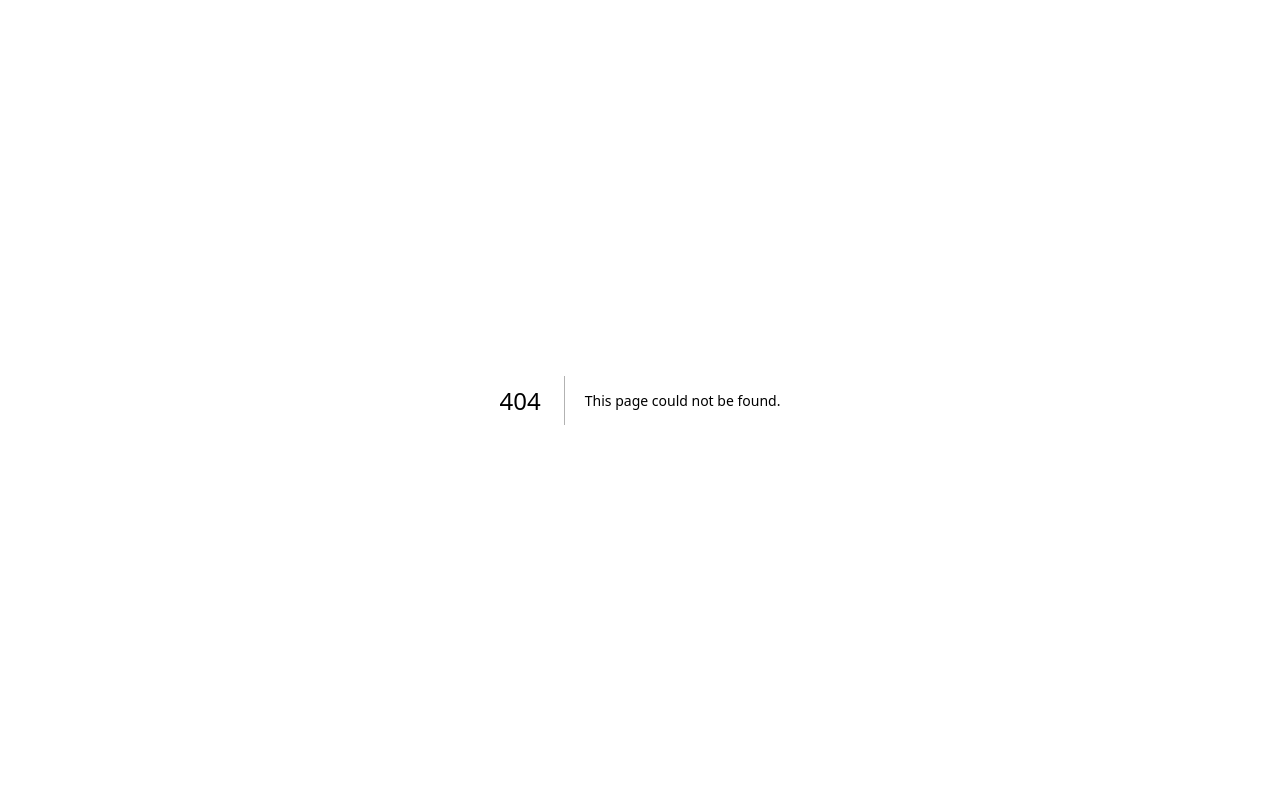
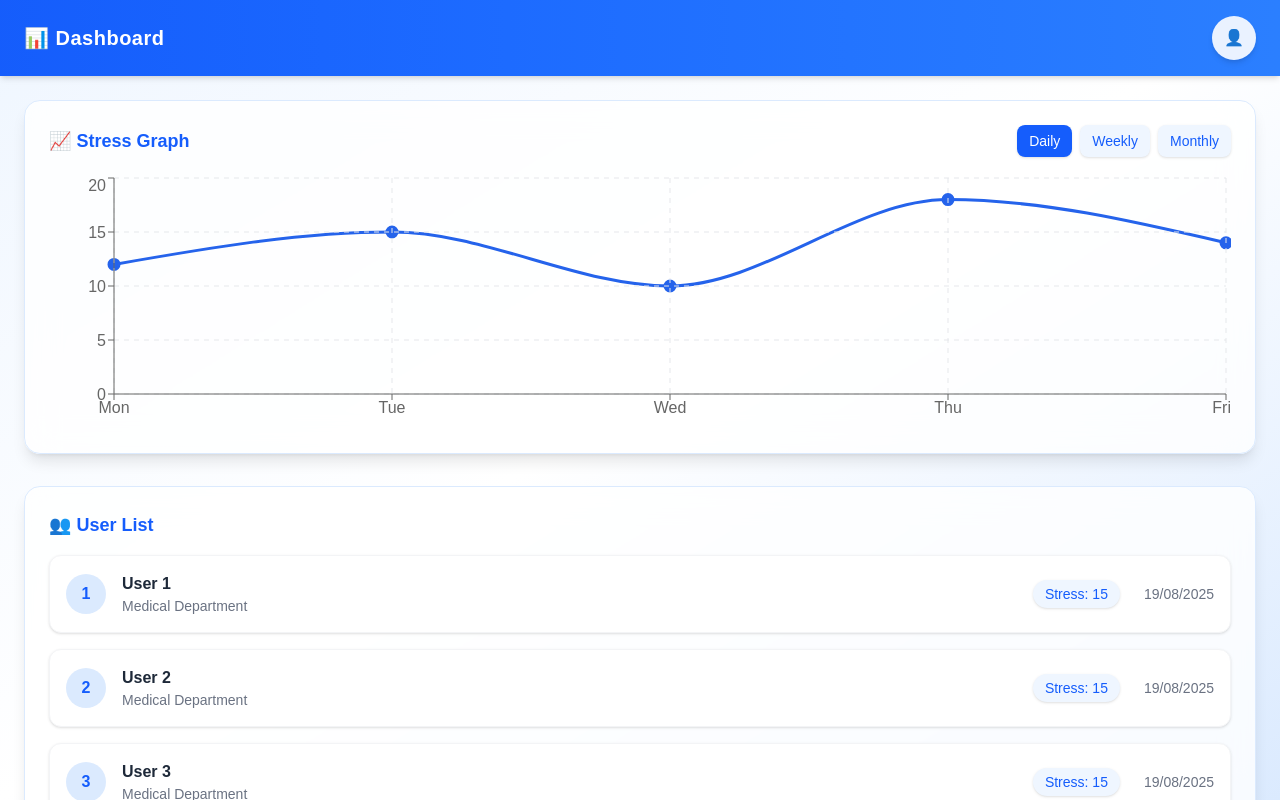
Before and after one commit to pskjksr/NutriImpact, a Next.js app: page /Findevaluationresults in a window 1280 px wide. Before the commit this address had no page. Built offline with nearby package versions, Linux system fonts and the light colour scheme.

Commit message:
Findevaluationresults

```diff
--- a/package.json
+++ b/package.json
@@ -14,7 +14,8 @@
     "gsap": "^3.13.0",
     "next": "15.4.6",
     "react": "19.1.0",
-    "react-dom": "19.1.0"
+    "react-dom": "19.1.0",
+    "recharts": "^3.1.2"
   },
   "devDependencies": {
     "@tailwindcss/postcss": "^4",
--- /dev/null
+++ b/src/app/Findevaluationresults/page.tsx
@@ -0,0 +1,177 @@
+"use client";
+
+import Link from "next/link";
+import { useState } from "react";
+import { useRouter } from "next/navigation";
+import { motion, AnimatePresence } from "framer-motion";
+import {
+  LineChart,
+  Line,
+  CartesianGrid,
+  XAxis,
+  YAxis,
+  Tooltip,
+  ResponsiveContainer,
+} from "recharts";
+
+const data = [
+  { name: "Mon", stress: 12 },
+  { name: "Tue", stress: 15 },
+  { name: "Wed", stress: 10 },
+  { name: "Thu", stress: 18 },
+  { name: "Fri", stress: 14 },
+];
+
+export default function DashboardPage() {
+  const [range, setRange] = useState("Daily");
+  const [open, setOpen] = useState(false);
+  const router = useRouter();
+
+  const handleLogout = () => {
+    router.push("/login");
+  };
+
+  return (
+    <div className="flex flex-col h-screen bg-gradient-to-br from-blue-50 via-white to-blue-100">
+      {/* Navbar */}
+      <header className="bg-gradient-to-r from-blue-600 to-blue-500 text-white flex justify-between items-center px-6 py-4 shadow-md">
+        <h1 className="text-xl font-bold tracking-wide">📊 Dashboard</h1>
+
+        {/* User Dropdown */}
+        <div className="relative">
+          <motion.button
+            whileTap={{ scale: 0.9 }}
+            whileHover={{ scale: 1.05 }}
+            onClick={() => setOpen(!open)}
+            className="w-11 h-11 bg-white/90 rounded-full flex items-center justify-center text-blue-600 font-bold shadow-md hover:shadow-lg transition"
+          >
+            👤
+          </motion.button>
+
+          <AnimatePresence>
+            {open && (
+              <motion.div
+                initial={{ opacity: 0, scale: 0.9, y: -10 }}
+                animate={{ opacity: 1, scale: 1, y: 0 }}
+                exit={{ opacity: 0, scale: 0.9, y: -10 }}
+                transition={{ duration: 0.2 }}
+                className="absolute right-0 mt-3 w-48 bg-white/95 backdrop-blur-lg rounded-xl shadow-xl overflow-hidden z-50 border border-blue-100"
+              >
+                <Link href="/Login" className="w-full">
+                  <div className="w-full text-left px-4 py-3 text-gray-700 hover:bg-blue-50 transition flex items-center gap-2 cursor-pointer">
+                    🚪 ออกจากระบบ
+                  </div>
+                </Link>
+              </motion.div>
+            )}
+          </AnimatePresence>
+        </div>
+      </header>
+
+      {/* Content */}
+      <main className="flex-1 p-6 overflow-y-auto space-y-8">
+        {/* Graph */}
+        <motion.div
+          initial={{ opacity: 0, y: 30 }}
+          animate={{ opacity: 1, y: 0 }}
+          transition={{ duration: 0.5 }}
+          className="bg-white/80 backdrop-blur-lg shadow-lg rounded-2xl p-6 border border-blue-100 hover:shadow-xl transition"
+        >
+          <div className="flex justify-between items-center mb-4">
+            <h2 className="text-blue-600 font-bold text-lg flex items-center gap-2">
+              📈 Stress Graph
+            </h2>
+            <div className="flex gap-2">
+              {["Daily", "Weekly", "Monthly"].map((item) => (
+                <motion.button
+                  key={item}
+                  whileTap={{ scale: 0.9 }}
+                  onClick={() => setRange(item)}
+                  className={`px-3 py-1.5 rounded-lg text-sm transition shadow-sm ${
+                    range === item
+                      ? "bg-blue-600 text-white shadow-md"
+                      : "text-blue-600 bg-blue-50 hover:bg-blue-100"
+                  }`}
+                >
+                  {item}
+                </motion.button>
+              ))}
+            </div>
+          </div>
+          <div className="h-64">
+            <ResponsiveContainer width="100%" height="100%">
+              <LineChart data={data}>
+                <Line
+                  type="monotone"
+                  dataKey="stress"
+                  stroke="#2563eb"
+                  strokeWidth={3}
+                  dot={{ r: 5, fill: "#2563eb" }}
+                />
+                <CartesianGrid stroke="#e5e7eb" strokeDasharray="5 5" />
+                <XAxis dataKey="name" />
+                <YAxis />
+                <Tooltip
+                  contentStyle={{
+                    borderRadius: "12px",
+                    border: "none",
+                    backgroundColor: "rgba(255,255,255,0.95)",
+                    boxShadow: "0 4px 10px rgba(0,0,0,0.1)",
+                  }}
+                />
+              </LineChart>
+            </ResponsiveContainer>
+          </div>
+        </motion.div>
+
+        {/* User List Section */}
+        <motion.div
+          initial={{ opacity: 0, y: 40 }}
+          animate={{ opacity: 1, y: 0 }}
+          transition={{ duration: 0.6, delay: 0.2 }}
+          className="bg-white/80 backdrop-blur-lg shadow-lg rounded-2xl p-6 border border-blue-100"
+        >
+          <h2 className="text-blue-600 font-bold text-lg mb-4 flex items-center gap-2">
+            👥 User List
+          </h2>
+
+          <div className="space-y-4">
+            {Array(5)
+              .fill(null)
+              .map((_, idx) => (
+                <motion.div
+                  key={idx}
+                  whileHover={{ scale: 1.02 }}
+                  transition={{ duration: 0.2 }}
+                  className="flex items-center justify-between bg-white rounded-xl p-4 shadow-sm border border-gray-100 hover:shadow-md"
+                >
+                  {/* Left side - User Info */}
+                  <div className="flex items-center gap-4">
+                    <div className="w-10 h-10 flex items-center justify-center rounded-full bg-blue-100 text-blue-600 font-bold">
+                      {idx + 1}
+                    </div>
+                    <div>
+                      <p className="font-semibold text-gray-800">
+                        User {idx + 1}
+                      </p>
+                      <p className="text-sm text-gray-500">
+                        Medical Department
+                      </p>
+                    </div>
+                  </div>
+
+                  {/* Right side - Status */}
+                  <div className="flex items-center gap-6">
+                    <span className="px-3 py-1 text-sm rounded-full bg-blue-50 text-blue-600 font-medium shadow-sm">
+                      Stress: 15
+                    </span>
+                    <p className="text-sm text-gray-500">19/08/2025</p>
+                  </div>
+                </motion.div>
+              ))}
+          </div>
+        </motion.div>
+      </main>
+    </div>
+  );
+}
--- a/src/app/Login/page.tsx
+++ b/src/app/Login/page.tsx
@@ -145,6 +145,7 @@ export default function LoginPage() {
           </motion.div>
 
           {/* Buttons */}
+          <Link href="/Findevaluationresults">
           <motion.button
             variants={fadeInUp}
             custom={4}
@@ -155,6 +156,7 @@ export default function LoginPage() {
           >
             เข้าสู่ระบบ
           </motion.button>
+          </Link>
 
           <Link href="/SingUp">
             <motion.button
```
Also changed, not shown: 1 other file (tests, documents, lock files or other folders).
